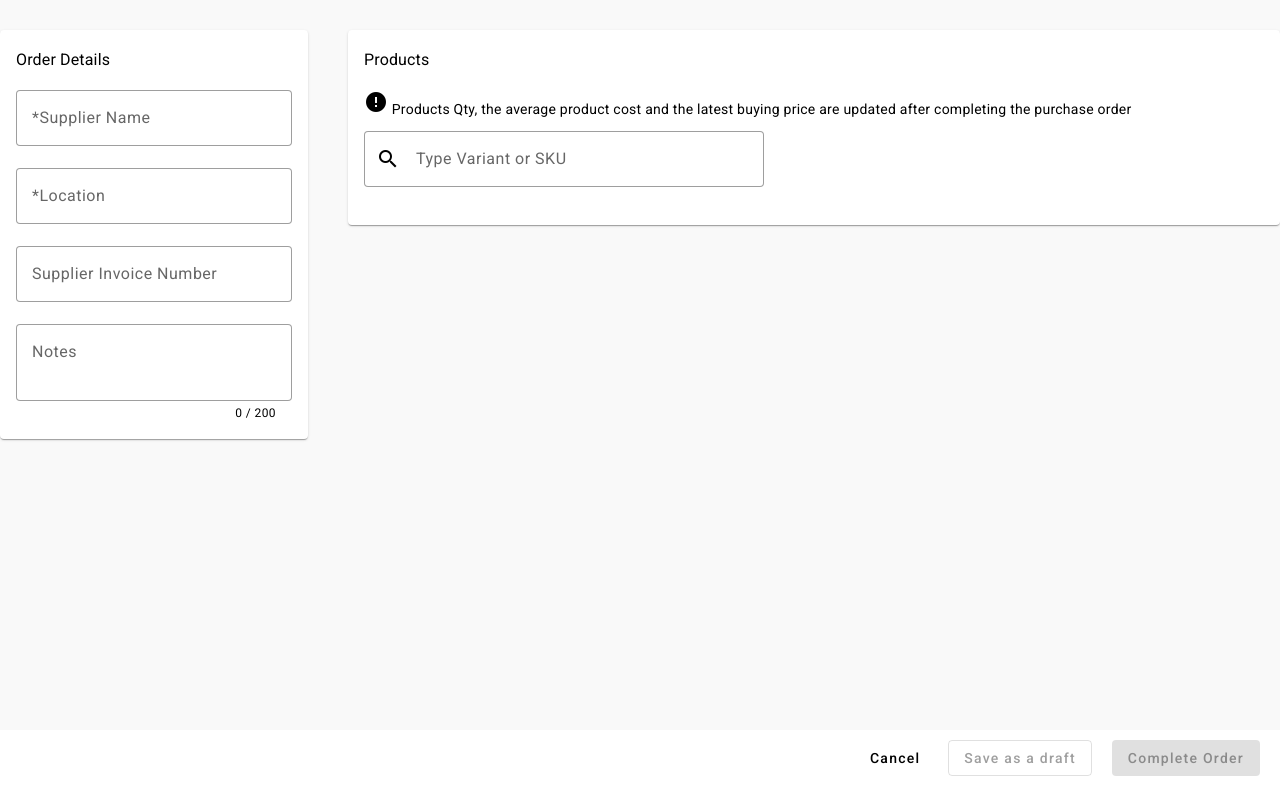
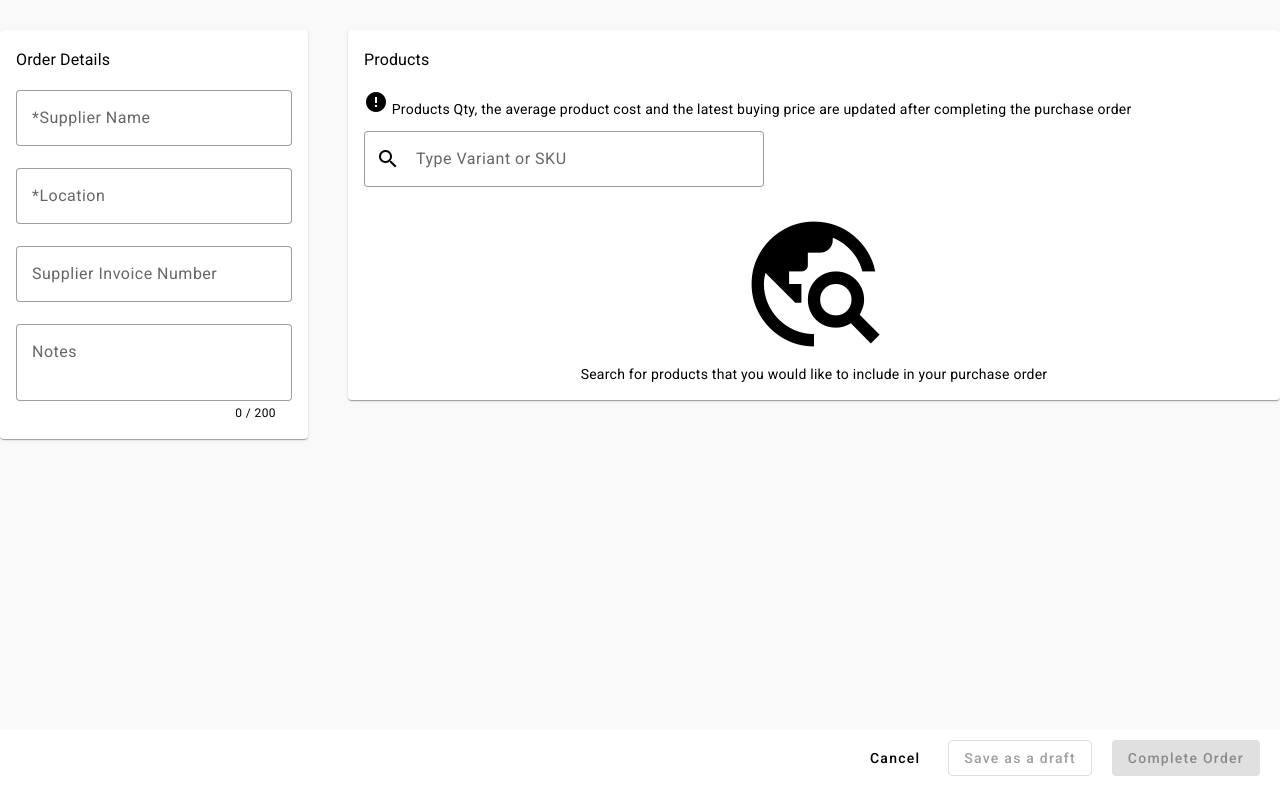
Before and after one commit to RaheelJameel/case-study, an Angular app: page / in a window 1280 px wide. Built offline with nearby package versions, Linux system fonts and the light colour scheme; data requests are answered from the project's data file.

Commit message:
More improvements

```diff
--- a/src/app/products/products-total/products-total.component.html
+++ b/src/app/products/products-total/products-total.component.html
@@ -69,7 +69,10 @@
     <ng-container matColumnDef="payment">
       <td mat-cell *matCellDef>
         <div class="payment-type">
-          <mat-radio-group aria-label="Select an option" formControlName="paymentType">
+          <mat-radio-group
+            aria-label="Select an option"
+            formControlName="paymentType"
+          >
             <mat-radio-button value="now">Pay Now</mat-radio-button>
             <mat-radio-button value="later">Pay Later</mat-radio-button>
           </mat-radio-group>
@@ -78,7 +81,10 @@
           <div class="col">Payment Method</div>
           <div class="col">
             <mat-form-field class="input-fields mat-form-field-no-hint">
-              <mat-select placeholder="Select a method" formControlName="paymentMethod">
+              <mat-select
+                placeholder="Select a method"
+                formControlName="paymentMethod"
+              >
                 <mat-option value="cash">Cash</mat-option>
                 <mat-option value="credit">Credit Card</mat-option>
               </mat-select>
@@ -95,13 +101,17 @@
         </div>
         <div class="tabular">
           <div class="col">Credit Amount</div>
-          <div class="col">90000</div>
+          <div class="col">{{ finalCosting.totalCostWTax - amountPaid }}</div>
         </div>
         <div class="tabular">
           <div class="col">Payment Due Date</div>
           <div class="col">
             <mat-form-field>
-              <input matInput [matDatepicker]="picker" formControlName="dueDate" />
+              <input
+                matInput
+                [matDatepicker]="picker"
+                formControlName="dueDate"
+              />
               <mat-datepicker-toggle
                 matIconSuffix
                 [for]="picker"
--- a/src/app/products/products-total/products-total.component.ts
+++ b/src/app/products/products-total/products-total.component.ts
@@ -26,7 +26,9 @@ export class ProductsTotalComponent implements OnInit, OnDestroy {
   dataSource = [{}];
   expanded = false;
   payNow = true;
-  private subscription: Subscription | undefined;
+  amountPaid = 0;
+  private paymentTypeSubscription: Subscription | undefined;
+  private paidAmountSubscription: Subscription | undefined;
 
   constructor(
     private productsService: ProductsService,
@@ -39,6 +41,7 @@ export class ProductsTotalComponent implements OnInit, OnDestroy {
   ngOnInit(): void {
     this.setupForm();
     this.watchPaymentType();
+    this.watchPaidAmount();
   }
 
   setupForm() {
@@ -60,7 +63,7 @@ export class ProductsTotalComponent implements OnInit, OnDestroy {
       const paymentMethodControl = this.paymentForm.get('paymentMethod');
       const paidAmountControl = this.paymentForm.get('paidAmount');
       if (paymentTypeControl && paymentMethodControl && paidAmountControl) {
-        this.subscription = paymentTypeControl.valueChanges.subscribe((value) => {
+        this.paymentTypeSubscription = paymentTypeControl.valueChanges.subscribe((value) => {
           this.payNow = value === 'now';
           paidAmountControl.reset();
           paymentMethodControl.reset();
@@ -78,9 +81,21 @@ export class ProductsTotalComponent implements OnInit, OnDestroy {
     }
   }
 
+  watchPaidAmount() {
+    if (this.paymentForm) {
+      const paidAmountControl = this.paymentForm.get('paidAmount');
+      if (paidAmountControl) {
+        this.paidAmountSubscription = paidAmountControl.valueChanges.subscribe((value) => this.amountPaid = value);
+      }
+    }
+  }
+
   ngOnDestroy(): void {
-    if (this.subscription) {
-      this.subscription.unsubscribe();
+    if (this.paymentTypeSubscription) {
+      this.paymentTypeSubscription.unsubscribe();
+    }
+    if (this.paidAmountSubscription) {
+      this.paidAmountSubscription.unsubscribe();
     }
     this.coreService.resetPaymentForm();
   }
--- a/src/app/products/products.component.html
+++ b/src/app/products/products.component.html
@@ -3,6 +3,7 @@
   <mat-icon fontIcon="error"></mat-icon> Products Qty, the average product cost
   and the latest buying price are updated after completing the purchase order
 </p>
+<div>
   <app-search
     *ngIf="products.length"
     [options]="products"
@@ -10,7 +11,8 @@
     [displayKeys]="productSearchKeys"
     (selection)="selectProduct($event)"
   ></app-search>
-<ng-container *ngIf="listingLength">
+</div>
+<ng-container *ngIf="listingLength; else message">
   <div class="wrapper">
     <app-products-table
       [dataSource]="productListingsObservable"
@@ -21,3 +23,13 @@
     <app-products-total></app-products-total>
   </div>
 </ng-container>
+<ng-template #message>
+  <div class="info">
+    <div>
+      <mat-icon class="explore-icon">travel_explore</mat-icon>
+    </div>
+    <div>
+      Search for products that you would like to include in your purchase order
+    </div>
+  </div>
+</ng-template>
--- a/src/app/products/products.component.scss
+++ b/src/app/products/products.component.scss
@@ -1,3 +1,15 @@
 .wrapper {
   width: 900px;
 }
+
+.explore-icon {
+  font-size: 150px;
+  height: unset;
+  width: unset;
+}
+
+.info {
+  display: flex;
+  flex-direction: column;
+  align-items: center;
+}
```
Lines whose indentation alone changed are shown as unchanged.
